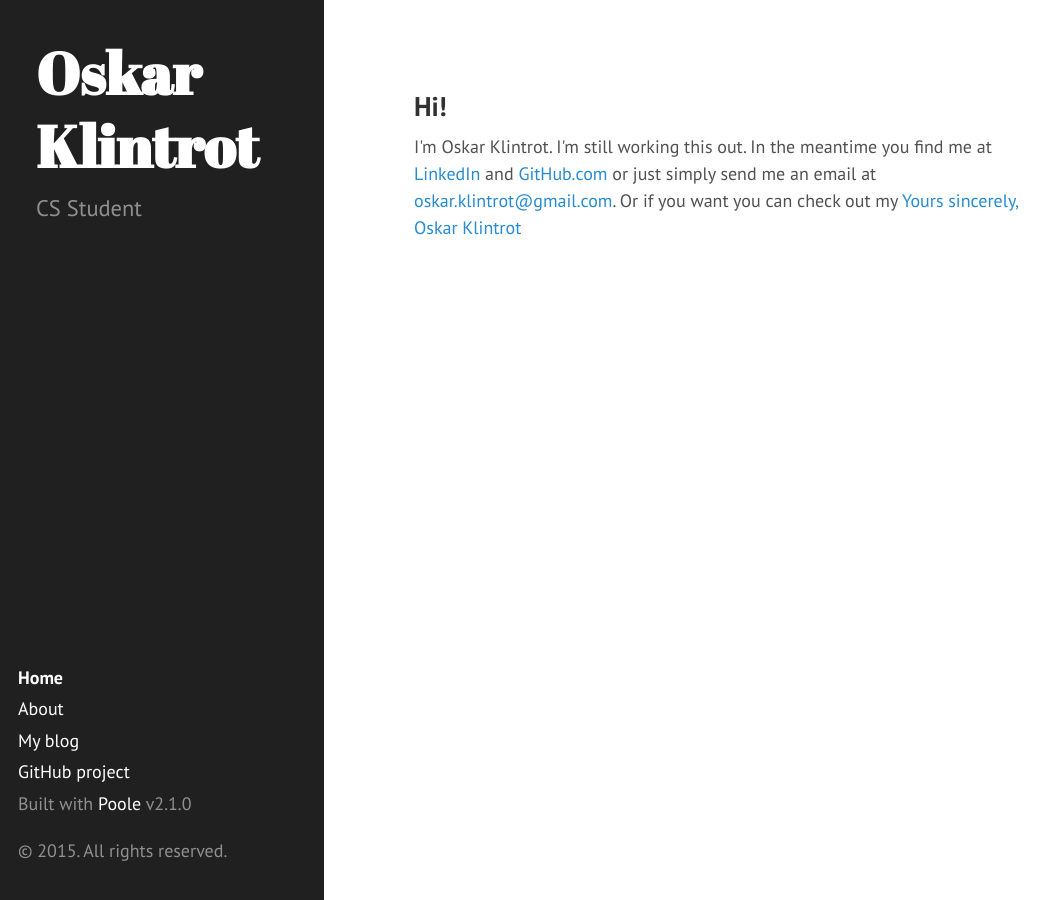
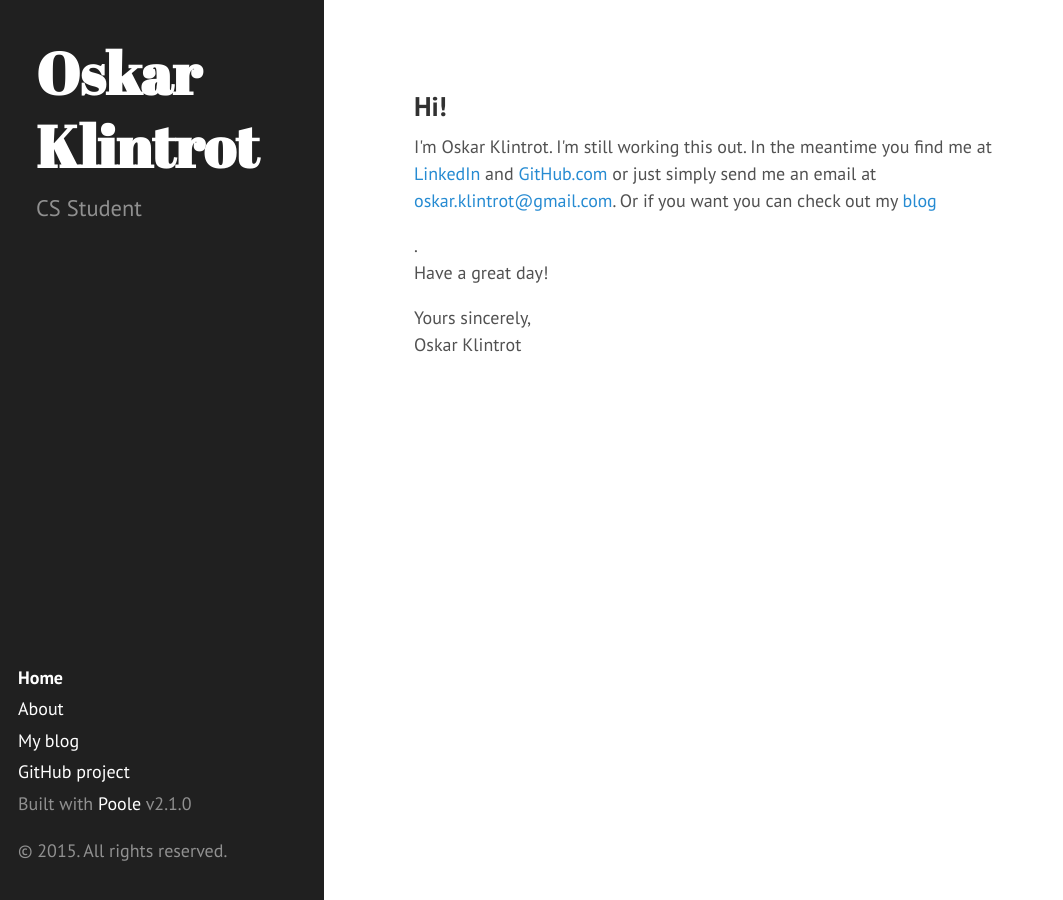
Before and after one commit to OskarKlintrotSkolarbeteWP14/2dv607.oskarklintrot.se, a Jekyll site: the page built from index.html, in a window 1280 px wide. Shown: the whole page, without its empty margins (0-1063 px from the left). Built offline with Jekyll 4.4.1, drawn with Linux system fonts in a browser that asks for light colours; Markdown is read by kramdown in place of the engine named in the settings; some of the changed lines change nothing that is shown.

Commit message:
Update index.html

```diff
--- a/index.html
+++ b/index.html
@@ -5,7 +5,7 @@ title: Oskar Klintrot
 
 <div>
     <h2>Hi!</h2>
-    <p>I'm Oskar Klintrot. I'm still working this out. In the meantime you find me at <a href="https://www.linkedin.com/in/OskarKlintrot">LinkedIn</a> and <a href="https://github.com/OskarKlintrot">GitHub.com</a> or just simply send me an email at <a href="mailto:oskar.klintrot@gmail.com">oskar.klintrot@gmail.com</a>. Or if you want you can check out my <a href="/blog/>blog</a></p>.
+    <p>I'm Oskar Klintrot. I'm still working this out. In the meantime you find me at <a href="https://www.linkedin.com/in/OskarKlintrot">LinkedIn</a> and <a href="https://github.com/OskarKlintrot">GitHub.com</a> or just simply send me an email at <a href="mailto:oskar.klintrot@gmail.com">oskar.klintrot@gmail.com</a>. Or if you want you can check out my <a href="/blog/">blog</a></p>.
     <p>Have a great day!</p>
     {% include signature_plug.html %}
 </div>
```
